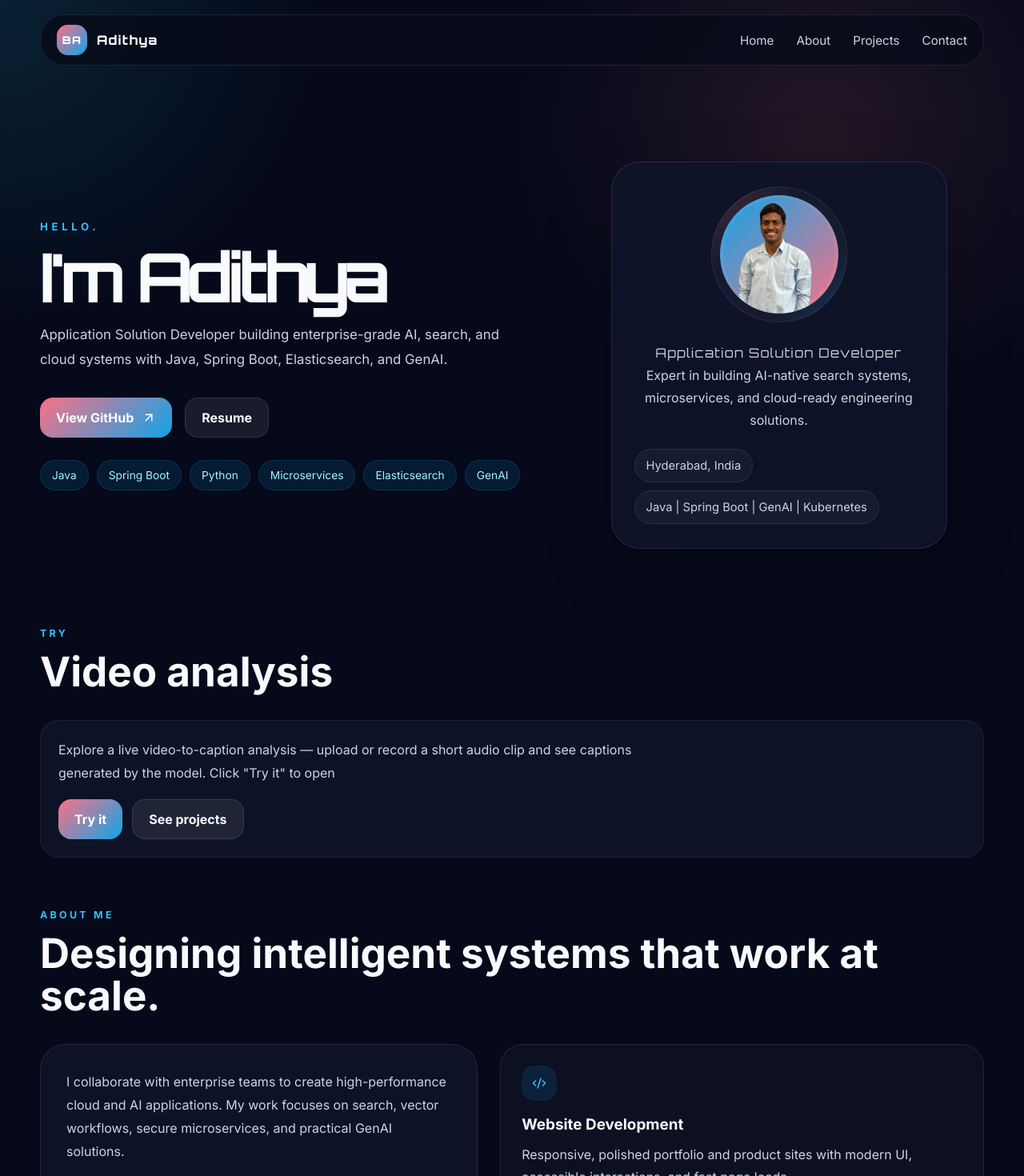
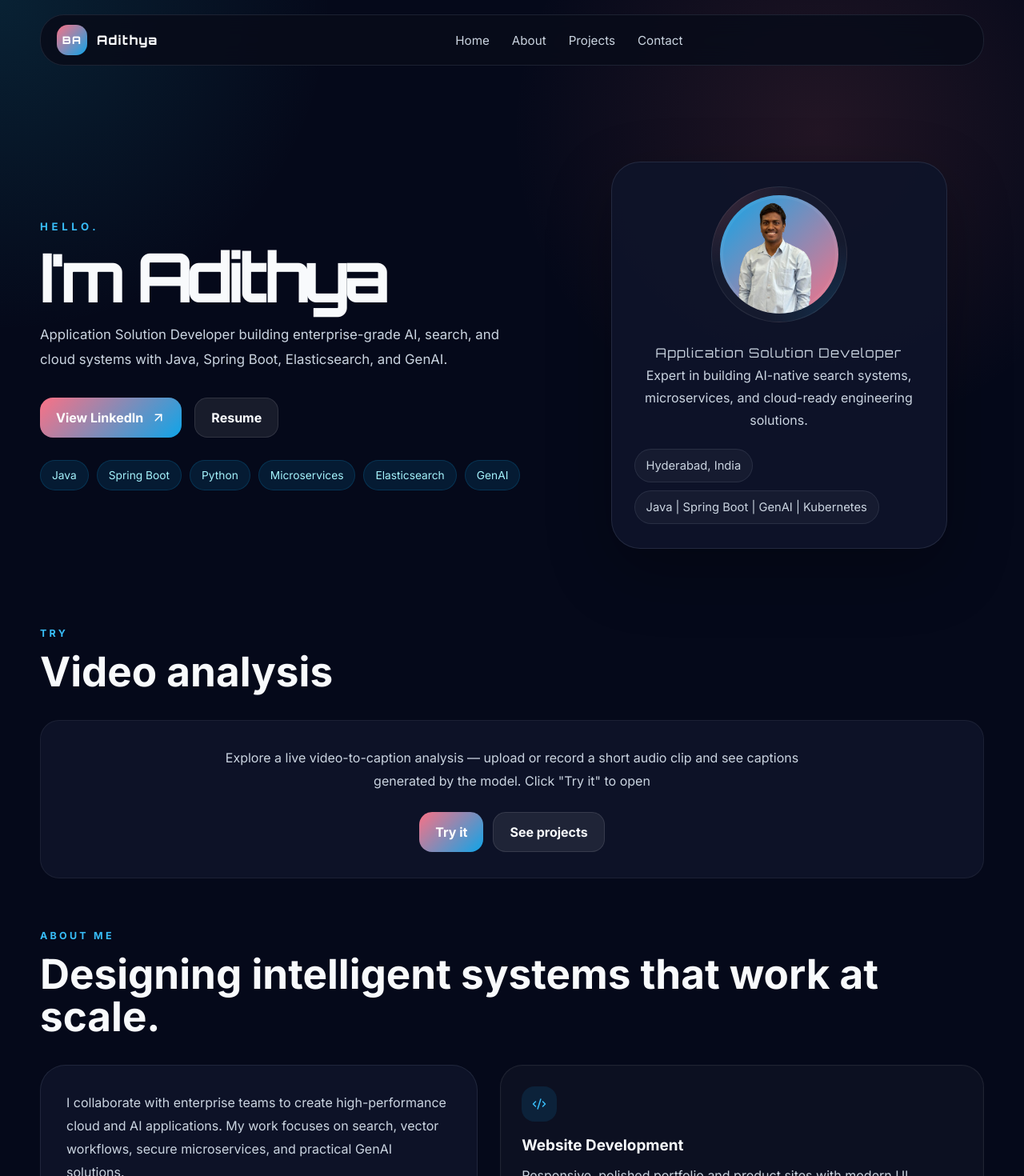
Before and after one commit to adithyabaacha/portfolio, a React (Vite) app: page / in a window 1280 px wide. Shown: the top 1470 px of the page at 80% size. Built offline with nearby package versions, Linux system fonts and the light colour scheme.

Commit message:
changed to linkedin

```diff
--- a/src/App.css
+++ b/src/App.css
@@ -21,10 +21,10 @@ body {
 a { color: inherit; }
 
 .page-shell { width: min(1180px, calc(100% - 36px)); margin: 0 auto; padding: 18px 0 40px; }
-.topbar { display: flex; justify-content: space-between; align-items: center; gap: 16px; padding: 12px 20px; margin-bottom: 42px; background: rgba(8, 12, 26, 0.88); border: 1px solid rgba(148, 163, 184, 0.15); border-radius: 30px; position: sticky; top: 12px; z-index: 20; backdrop-filter: blur(14px); }
+.topbar { display: flex; justify-content: center; align-items: center; gap: 16px; padding: 12px 20px; margin-bottom: 42px; background: rgba(8, 12, 26, 0.88); border: 1px solid rgba(148, 163, 184, 0.15); border-radius: 30px; position: sticky; top: 12px; z-index: 20; backdrop-filter: blur(14px); }
 .brand { display: inline-flex; align-items: center; gap: 12px; text-decoration: none; font-family: 'Orbitron', sans-serif; font-size: 1rem; font-weight: 800; letter-spacing: 0.08em; color: #f8fafc; }
 .brand span { width: 38px; height: 38px; display: grid; place-items: center; border-radius: 14px; background: linear-gradient(135deg, #fb7185, #0ea5e9); color: #fff; font-size: 0.82rem; }
-.topnav { display: flex; gap: 28px; }
+.topnav { display: flex; gap: 28px; margin: 0 auto; justify-content: center; }
 .topnav a { color: #cbd5e1; text-decoration: none; font-size: 0.95rem; transition: color 0.2s ease; }
 .topnav a:hover { color: #f8fafc; }
 
@@ -85,14 +85,13 @@ a { color: inherit; }
 
 /* Audio demo card */
 .audio-demo { margin-bottom: 64px; }
-.audio-card { display: grid; grid-template-columns: 1fr 320px; gap: 22px; align-items: center; background: rgba(15, 20, 42, 0.9); border: 1px solid rgba(255,255,255,0.06); border-radius: 24px; padding: 22px; }
-.audio-copy p { margin: 0 0 18px; color: #cbd5e1; line-height: 1.8; }
-.audio-actions { display: flex; gap: 12px; }
-.audio-visual { display:flex; justify-content:center; }
-.audio-art { width: 220px; height: 140px; border-radius: 12px; background: linear-gradient(135deg, rgba(248,113,113,0.12), rgba(14,165,233,0.12)); border: 1px solid rgba(255,255,255,0.06); }
+.audio-card { display: flex; flex-direction: column; align-items: center; text-align: center; gap: 24px; background: rgba(15, 20, 42, 0.9); border: 1px solid rgba(255,255,255,0.06); border-radius: 24px; padding: 32px; }
+.audio-copy { max-width: 760px; }
+.audio-copy p { margin: 0 0 24px; color: #cbd5e1; line-height: 1.8; }
+.audio-actions { display: flex; justify-content: center; gap: 12px; flex-wrap: wrap; }
 
 @media (max-width: 1024px) {
-  .audio-card { grid-template-columns: 1fr; }
+  .audio-card { padding: 24px; }
 }
 
 .caption-demo { margin-bottom: 92px; }
--- a/src/App.jsx
+++ b/src/App.jsx
@@ -70,7 +70,7 @@ function App() {
             <h1>I'm Adithya</h1>
             <p className="hero-text">Application Solution Developer building enterprise-grade AI, search, and cloud systems with Java, Spring Boot, Elasticsearch, and GenAI.</p>
             <div className="hero-actions">
-              <a className="primary" href="https://github.com/adithyabaacha" target="_blank" rel="noreferrer">View GitHub <ArrowUpRight size={18} /></a>
+              <a className="primary" href="https://www.linkedin.com/in/baacha-adithya-933543204" target="_blank" rel="noreferrer">View LinkedIn <ArrowUpRight size={18} /></a>
               <a className="secondary" href="/Adithya_Resume.pdf" target="_blank" rel="noreferrer">Resume</a>
             </div>
             <div className="hero-tags">
```
